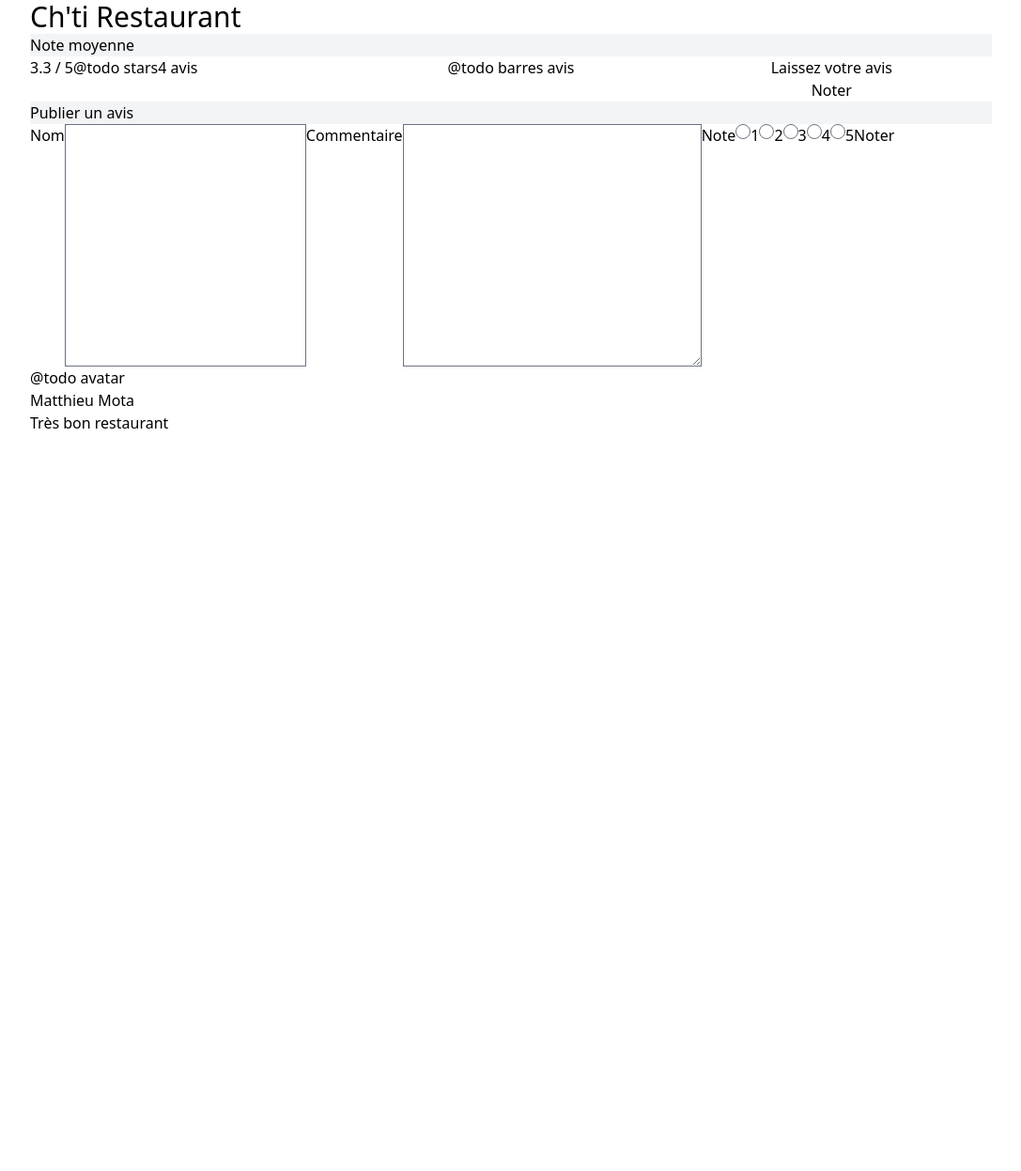
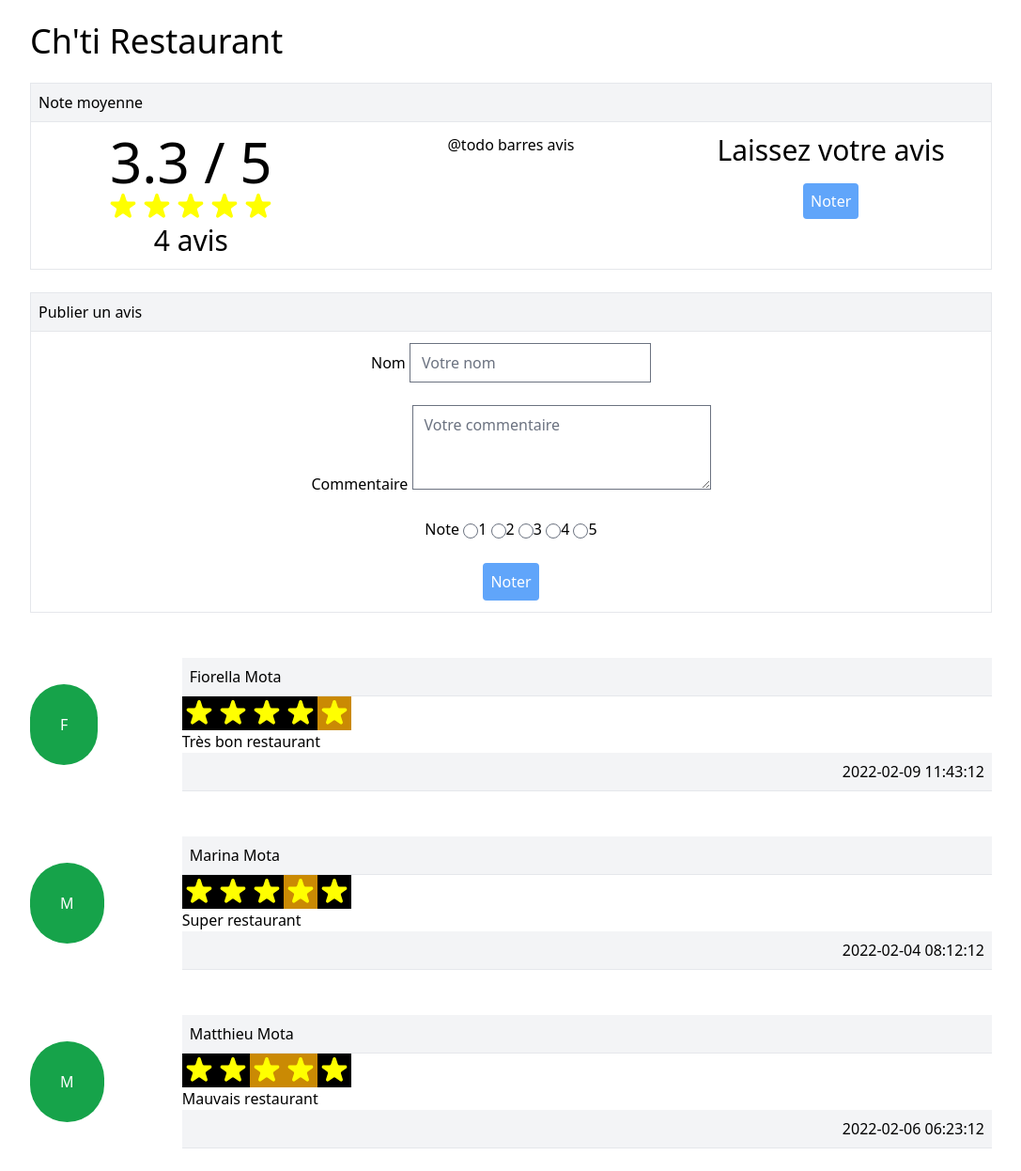
Before and after one commit to DWWM-Projects/php-tp-avis, a PHP site: page / in a window 1280 px wide. Shown: the whole page at 94% size, without its empty margins (96-1183 px from the left). Before the commit the page ends 456 px from the top, so only its background shows below. Run offline with PHP 8.4, Linux system fonts and the light colour scheme; some libraries are stand-ins or nearby versions.

```diff
--- a/index.php
+++ b/index.php
@@ -8,34 +8,67 @@
 </head>
 <body class="w-full">
     <?php
+        date_default_timezone_set('Europe/Paris');
+
+        $users = [
+            [
+                'name' => 'Fiorella Mota',
+                'rate' => 5,
+                'comment' => 'Très bon restaurant',
+                'date' => '2022-02-09 11:43:12',
+            ],
+            [
+                'name' => 'Marina Mota',
+                'rate' => 4,
+                'comment' => 'Super restaurant',
+                'date' => '2022-02-04 08:12:12',
+            ],
+            [
+                'name' => 'Matthieu Mota',
+                'rate' => 3,
+                'comment' => 'Mauvais restaurant',
+                'date' => '2022-02-06 06:23:12',
+            ],
+        ];
+
+
+
 
     ?>
 
     <div class="contains w-4/5 mx-auto"> <!-- Container -->
 
-        <h1 class="text-3xl">Ch'ti Restaurant</h1>
+        <h1 class="text-4xl text-bold my-6">Ch'ti Restaurant</h1>
 
-        <div class="w-full mx-auto"> <!-- Div notes et avis -->
+        <div class="w-full mx-auto border my-6"> <!-- Div notes et avis -->
 
-            <div class="w-full bg-gray-100"> <!-- En-têtes -->
+            <div class="w-full bg-gray-100 border-b p-2"> <!-- En-têtes -->
                 <p>Note moyenne</p>
             </div>
 
             <div class="w-full flex flex-row text-center"> <!-- Encadrement row avis -->
 
-                <div class="w-1/3 flex flex-column text-center"> <!-- Avis -->
-                    <p>3.3 / 5</p>
-                    <span>@todo stars</span>
-                    <p>4 avis</p>
+                <div class="w-1/3 flex flex-col items-center my-3"> <!-- Avis -->
+                    <p class="text-6xl"><span>3.3</span> / 5</p>
+                    <p class="flex flex-row">
+                        <img class="h-9 w-9" src="img/stars.svg">
+                        <img class="h-9 w-9" src="img/stars.svg">
+                        <img class="h-9 w-9" src="img/stars.svg">
+                        <img class="h-9 w-9" src="img/stars.svg">
+                        <img class="h-9 w-9" src="img/stars.svg">
+                    </p>
+                    <p class="text-3xl text bold">4 avis</p>
                 </div>
 
-                <div class="w-1/3 flex-flex-column text-center"> <!-- Div barres avis -->
+                <div class="w-1/3 flex-flex-col  items-center text-center my-3"> <!-- Div barres avis -->
                     <span>@todo barres avis</span>
                 </div>
 
-                <div class="w-1/3 flex-flex-column text-center"> <!-- Div notation -->
-                    <p>Laissez votre avis</p>
-                    <a href="#">Noter</a>
+                <div class="w-1/3 flex-flex-col  items-center text-center my-3"> <!-- Div notation -->
+                    <p class="text-3xl text bold">Laissez votre avis</p>
+                    <div class="my-6">
+                        <a  class="bg-blue-400 hover:bg-blue-200 duration-300 text-center text-white rounded p-2 cursor-pointer"href="#">Noter</a>
+                    </div>
                 </div>
 
             </div> <!-- Fin Encadrement row avis -->
@@ -43,29 +76,35 @@
         </div> <!-- Fin Div notes et avis -->
 
 
-        <div> <!-- Div formulaire -->
+        <div class="border my-6"> <!-- Div formulaire -->
 
-            <div class="w-full bg-gray-100">
+            <div class="w-full bg-gray-100 border-b p-2">
                 <p>Publier un avis</p>
             </div>
 
-            <form class="flex flex-column" method="POST">
+            <form class="flex flex-col items-center" method="POST">
 
+                <div class="my-3">
                     <label for="name">Nom</label>
-                <input type="text" name="name" id="name">
+                    <input type="text" name="name" id="name"  placeholder="Votre nom">
+                </div>
 
+                <div class="my-3">
                     <label for="comment">Commentaire</label>
-                <textarea name="comment" id="comment" cols="30" rows="10"></textarea>
+                    <textarea name="comment" id="comment" cols="30" rows="3" placeholder="Votre commentaire"></textarea>
+                </div>
 
+                <div class="my-3">
                     <label for="rate">Note</label>
                     <input type="radio" name="rate" id="rate"><span>1</span>
                     <input type="radio" name="rate" id="rate"><span>2</span>
                     <input type="radio" name="rate" id="rate"><span>3</span>
                     <input type="radio" name="rate" id="rate"><span>4</span>
                     <input type="radio" name="rate" id="rate"><span>5</span>
+                </div>
 
-                <div>
-                    <button>Noter</button>
+                <div class="my-3">
+                    <button class="bg-blue-400 hover:bg-blue-200 duration-300 text-center text-white rounded p-2">Noter</button>
                 </div>
 
             </form>
@@ -74,31 +113,48 @@
 
         <div class="w-full"> <!-- Div commentaires -->
 
-            <div> <!-- Div encadré commentaire -->
+            <?php foreach ($users as $user) { ?>
 
-                <div> <!-- Partie Avatar -->
-                    <span>@todo avatar</span>
+
+                <?php $avatar = strtoupper(substr($user['name'], 0, 1)); ?>
+
+                <div class="w-full flex flex-row items-center"> <!-- Div encadré commentaire -->
+
+                    <div class="w-48"> <!-- Partie Avatar -->
+                        <span class="bg-green-600 text-white rounded-full p-8"><?= $avatar; ?></span>
                     </div>
 
-                <div> <!-- Partie commentaire -->
+                    <div class="w-full flex flex-col my-6"> <!-- Partie commentaire -->
 
-                    <div> <!-- utilisateur -->
-                        <p>Matthieu Mota</p>
+                        <div class="w-full bg-gray-100 border-b p-2"> <!-- utilisateur -->
+                            <p><?= $user['name']; ?></p>
                         </div>
 
-                    <div> <!-- Avis -->
-                        <span></span>
-                        <p>Très bon restaurant</p>
+                        <div class="w-full"> <!-- Avis -->
+                            <p class="flex flex-row">
+                                <img class="h-9 w-9 <?= $user['rate'] < 2 ? 'bg-yellow-600' : 'bg-black'; ?>" src="img/stars.svg">
+                                <img class="h-9 w-9 <?= $user['rate'] < 3 ? 'bg-yellow-600' : 'bg-black'; ?>" src="img/stars.svg">
+                                <img class="h-9 w-9 <?= $user['rate'] < 4 ? 'bg-yellow-600' : 'bg-black'; ?>" src="img/stars.svg">
+                                <img class="h-9 w-9 <?= $user['rate'] < 5 ? 'bg-yellow-600' : 'bg-black'; ?>" src="img/stars.svg">
+                                <img class="h-9 w-9 <?= $user['rate'] == 5 ? 'bg-yellow-600' : 'bg-black'; ?>" src="img/stars.svg">
+                            </p>
+                            <p><?= $user['comment']; ?></p>
                         </div>
 
-                    <div> <!-- Date -->
 
+                        <div class="w-full bg-gray-100 border-b p-2 flex justify-end"> <!-- Date -->
+                            <?php
+                                // $date = date('l d M Y').' à '.date('H \h i');
+                                echo $user['date'];
+                            ?>
                         </div>
+
+
 
                     </div> <!-- Fin partie commentaire -->
 
-            </div> <!-- Fin div encadré -->
-
+                </div> <!-- Fin div encadré commentaire -->
+            <?php } ?>
 
         </div> <!-- Fin div commentaire -->
 
```
Also changed, not shown: img/stars.svg (added). Lines whose indentation alone changed are shown as unchanged.
